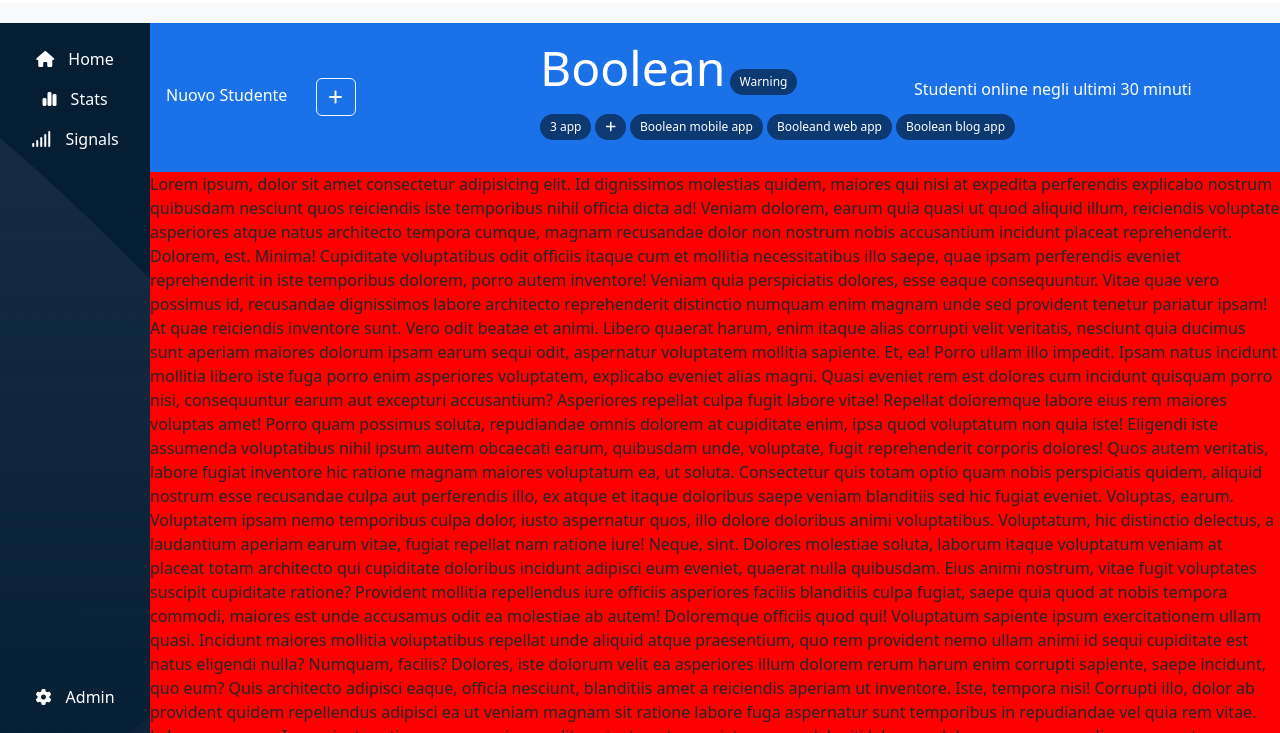
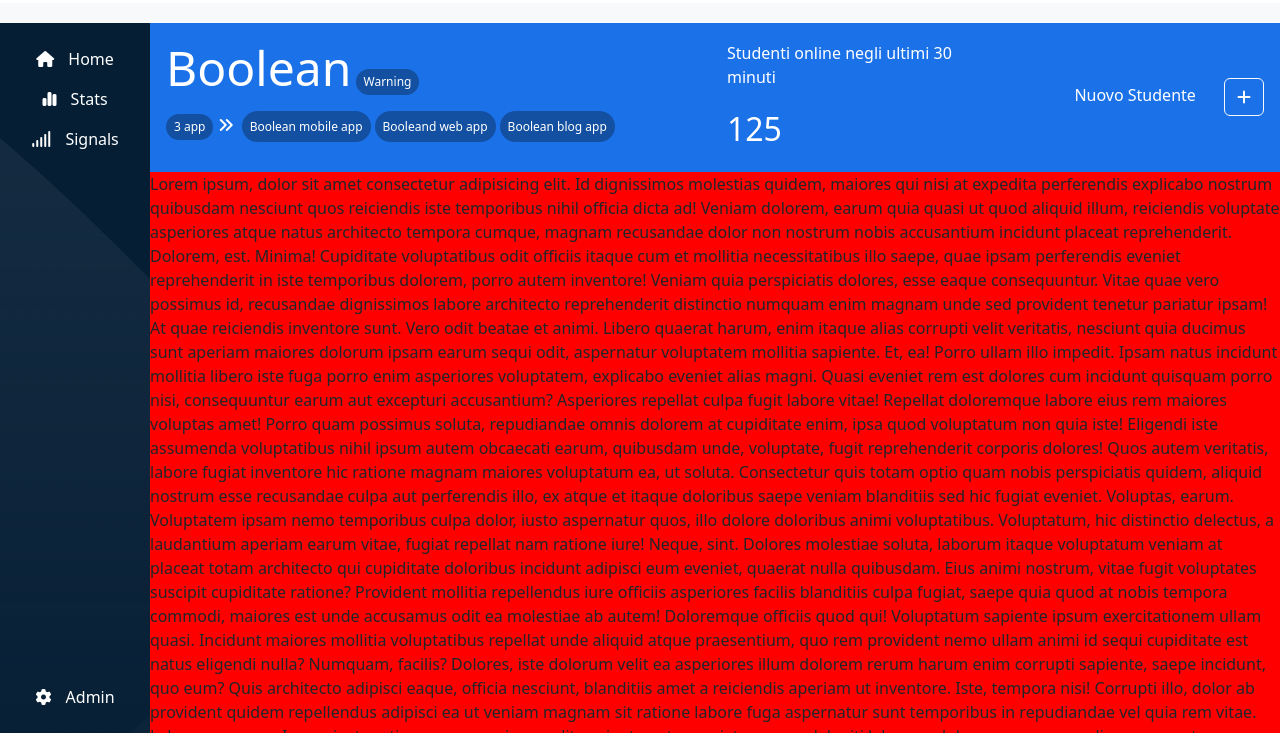
Before and after one commit to emilianogastaldo/html-css-bootstrap-dashboard, a plain HTML site: page index.html in a window 1280 px wide. Shown: the part 67-800 px from the top of the page. Drawn offline with nearby package versions, Linux system fonts and the light colour scheme.

Commit message:
added header

```diff
--- a/css/style.css
+++ b/css/style.css
@@ -73,11 +73,15 @@ main{
 }
 
 #header-content .badge{
-    background-color: rgba(0, 0, 0, 0.5);
+    background-color: rgba(0, 0, 0, 0.3);
     font-weight: 200;
-    padding: 7px 10px;
+    padding: 7px 8px;
 }
 
+.divisore::after{
+    font: var(--fa-font-solid);
+    content: '\f101';
+}
 
 
 
--- a/index.html
+++ b/index.html
@@ -61,40 +61,41 @@
         <div id="content-main">
             <header id="header-content" class="text-white p-3">
                 <div class="conteiner">
-                    <div class="row row-cols-1 row-cols-lg-3 align-items-center gy-3">
-                        <div class="col">
-                            <span>Nuovo Studente</span>
-                            <span class="ms-4 btn btn-outline-light"><i class="fa-solid fa-plus"></i></span>
-                        </div>
-                        <div class="col">
+                    <div class="row align-items-center gy-3">
+                        <div class="col-12 col-md-6">
                             <p>
                                 <span class="display-5">Boolean</span>
                                 <span class="badge rounded-pill ">Warning</span>
                             </p>
                             <nav>
                                 <ul class="d-flex list-unstyled gap-1">
-                                    <li>
+                                    <li class="divisore">
                                         <a href="#"><span class="badge rounded-pill">3 app</span></a>
                                     </li>
                                     <li>
-                                        <a href="#"><span class="badge rounded-pill"><i class="fa-solid fa-plus"></i></span></a>
+                                        <a href="#"><span class="badge rounded-pill d-lg-none"><i class="fa-solid fa-plus"></i></span></a>
                                     </li>
                                     <li>
-                                        <a href="#"><span class="badge rounded-pill">Boolean mobile app</span></a>
+                                        <a href="#"><span class="badge rounded-pill d-none d-lg-inline">Boolean mobile app</span></a>
                                     </li>
                                     <li>
-                                        <a href="#"><span class="badge rounded-pill">Booleand web app</span>
+                                        <a href="#"><span class="badge rounded-pill d-none d-lg-inline">Booleand web app</span>
                                         </a>
                                     </li>
                                     <li>
-                                        <a href="#"><span class="badge rounded-pill">Boolean blog app</span>
+                                        <a href="#"><span class="badge rounded-pill d-none d-lg-inline">Boolean blog app</span>
                                         </a>
                                     </li>
                                 </ul>
                             </nav>
                         </div>
-                        <div class="col">
+                        <div class="col-12 col-md-3">
                             <p>Studenti online negli ultimi 30 minuti</p>
+                            <span class="fs-2">125</span>
+                        </div>
+                        <div class="col-12 col-md-3 text-md-end">
+                            <span>Nuovo Studente</span>
+                            <span class="ms-4 btn btn-outline-light"><i class="fa-solid fa-plus"></i></span>
                         </div>
                     </div>
                 </div>
```
